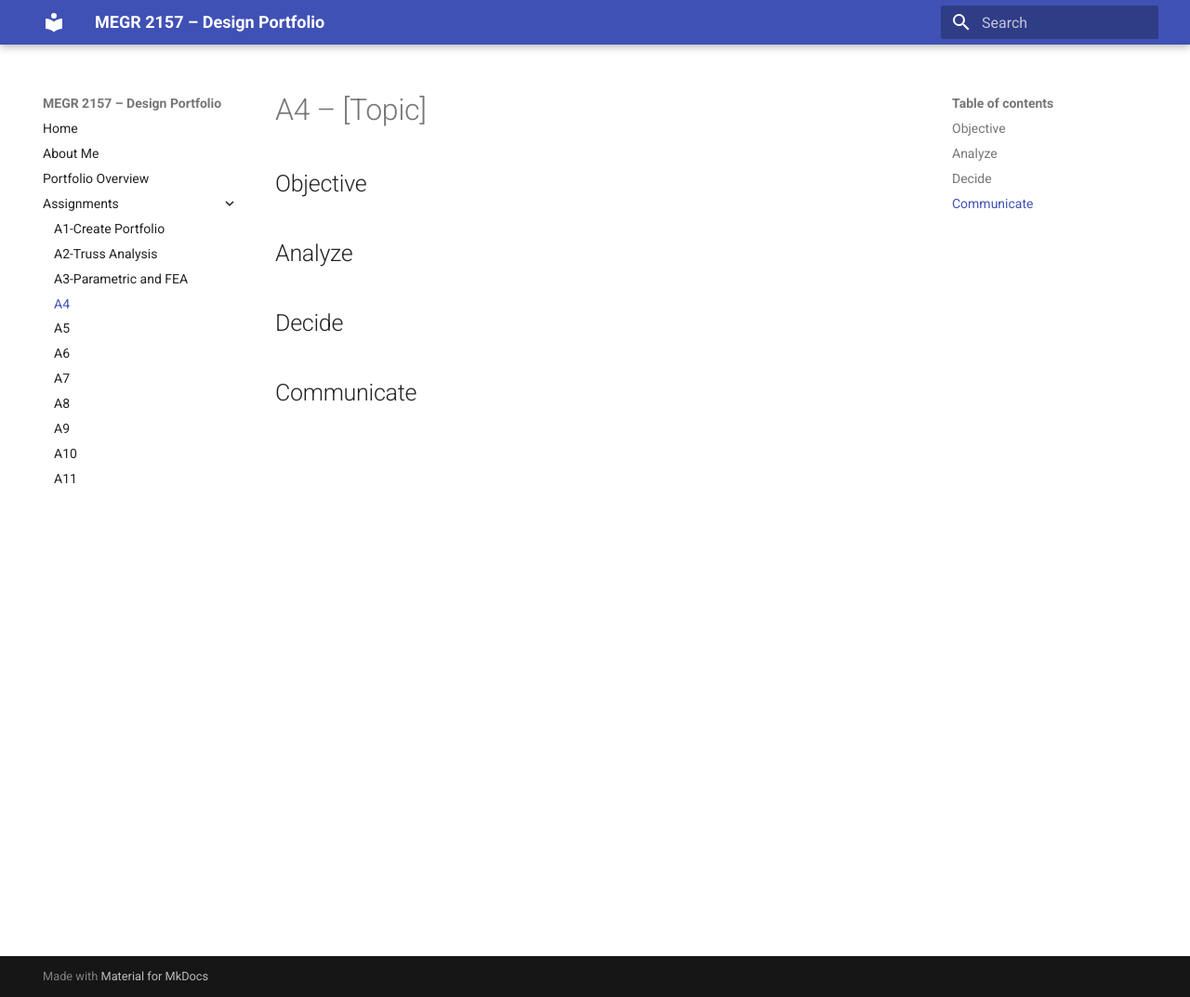
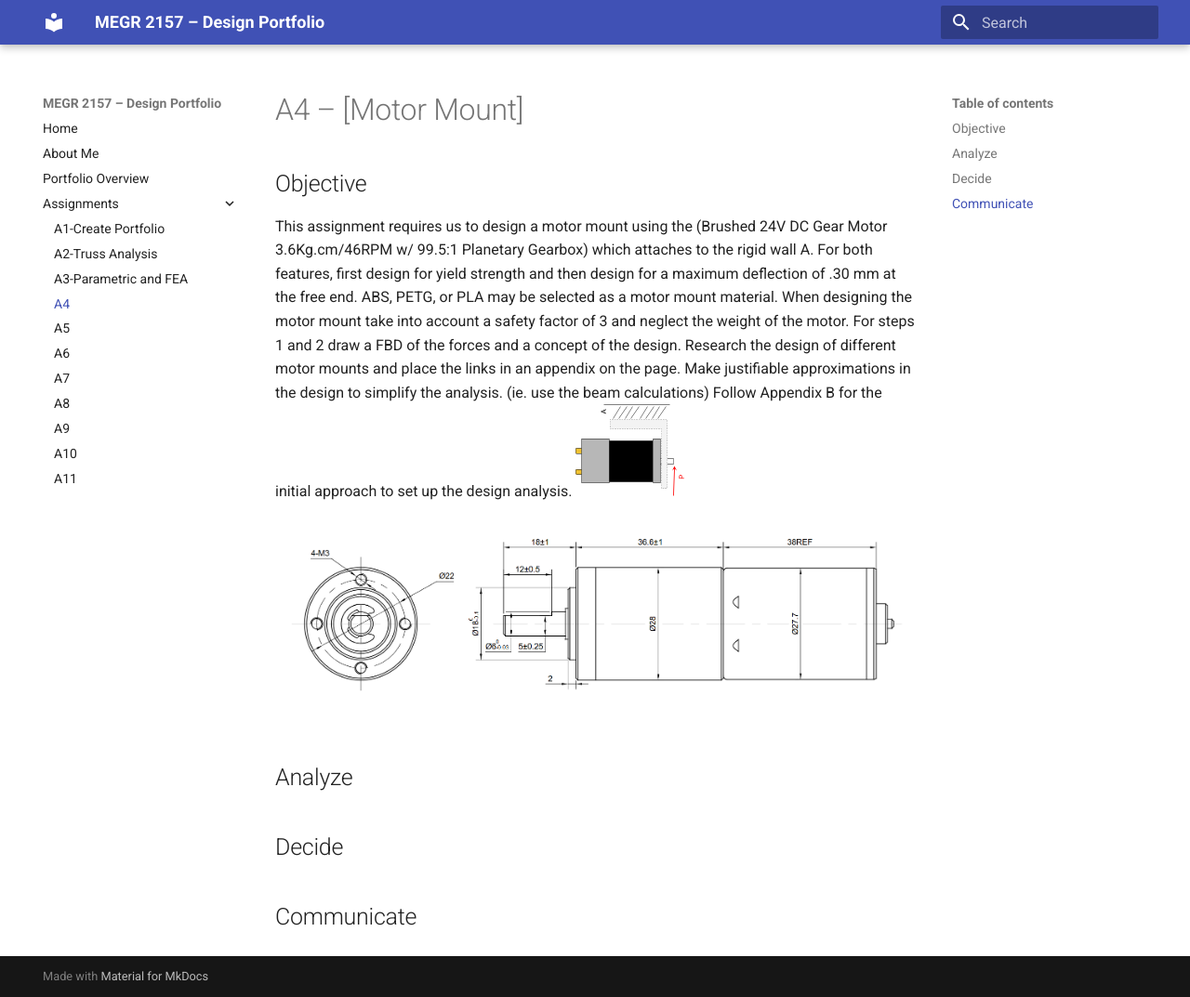
Before and after one commit to Jeffrey-Mendoza/megr2157-portfolio, an MkDocs documentation site: the page built from docs/assignments/A04/index.md, in a window 1280 px wide and 1073 px high. Shown: the whole window at 93% size. Built offline with MkDocs 1.6.1 and Material for MkDocs 9.7.7, drawn with Linux system fonts in a browser that asks for light colours.

Commit message:
Revise A4 assignment to focus on motor mount design
Updated assignment topic and added design requirements for a motor mount, including material options and safety factors.

```diff
--- a/docs/assignments/A04/index.md
+++ b/docs/assignments/A04/index.md
@@ -1,6 +1,12 @@
-# A4 – [Topic]
+# A4 – [Motor Mount]
 
 ## Objective
+This assignment requires us to design a motor mount using the (Brushed 24V DC Gear Motor 3.6Kg.cm/46RPM w/ 99.5:1 Planetary Gearbox) which attaches to the rigid wall A. For both features, first design for yield strength and then design for a maximum deflection of .30 mm at the free end. ABS, PETG,  or PLA may be selected as a motor mount material. When designing the motor mount take into account a safety factor of 3 and neglect the weight of the motor. For steps 1 and 2 draw a FBD of the forces and a concept of the design. Research the design of different motor mounts and place the links in an appendix on the page. Make justifiable approximations in the design to simplify the analysis. (ie. use the beam calculations) Follow Appendix B for the initial approach to set up the design analysis.
+![My Image](motorm.png)
+
+![My Image](Motord.png)
+
+
 
 
 ## Analyze
```
